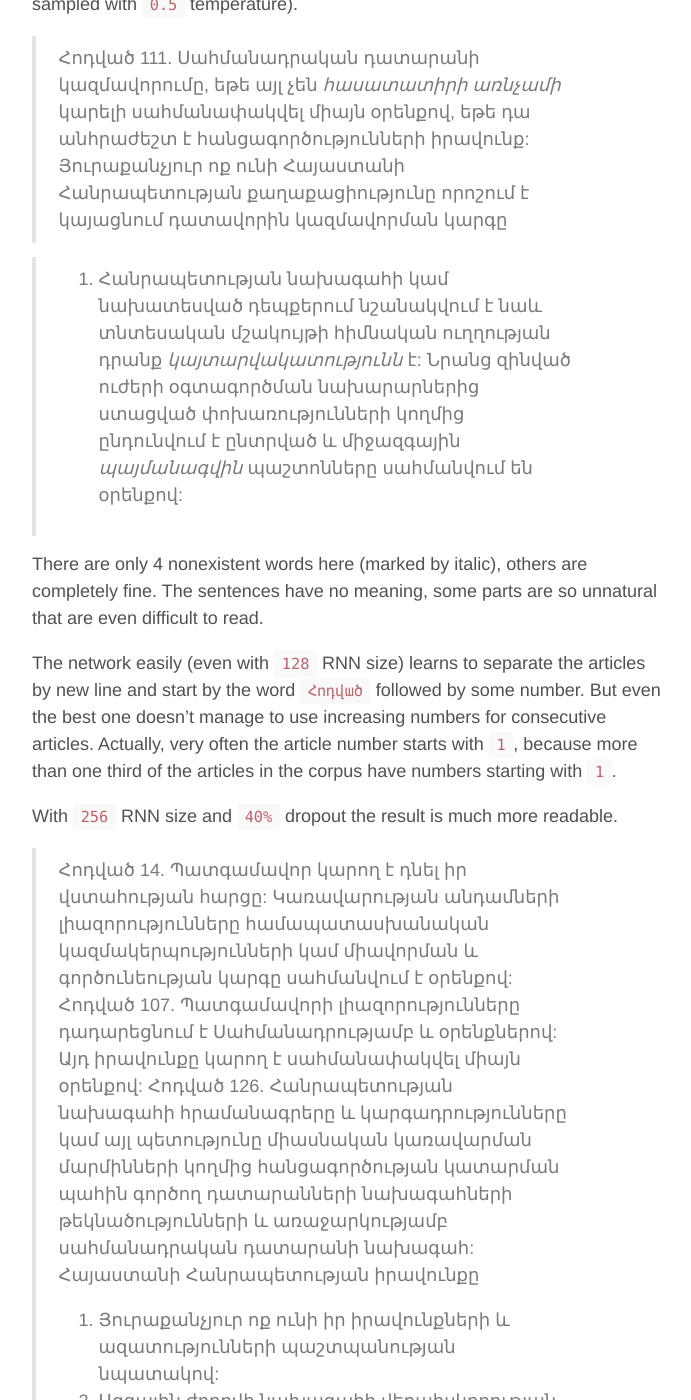
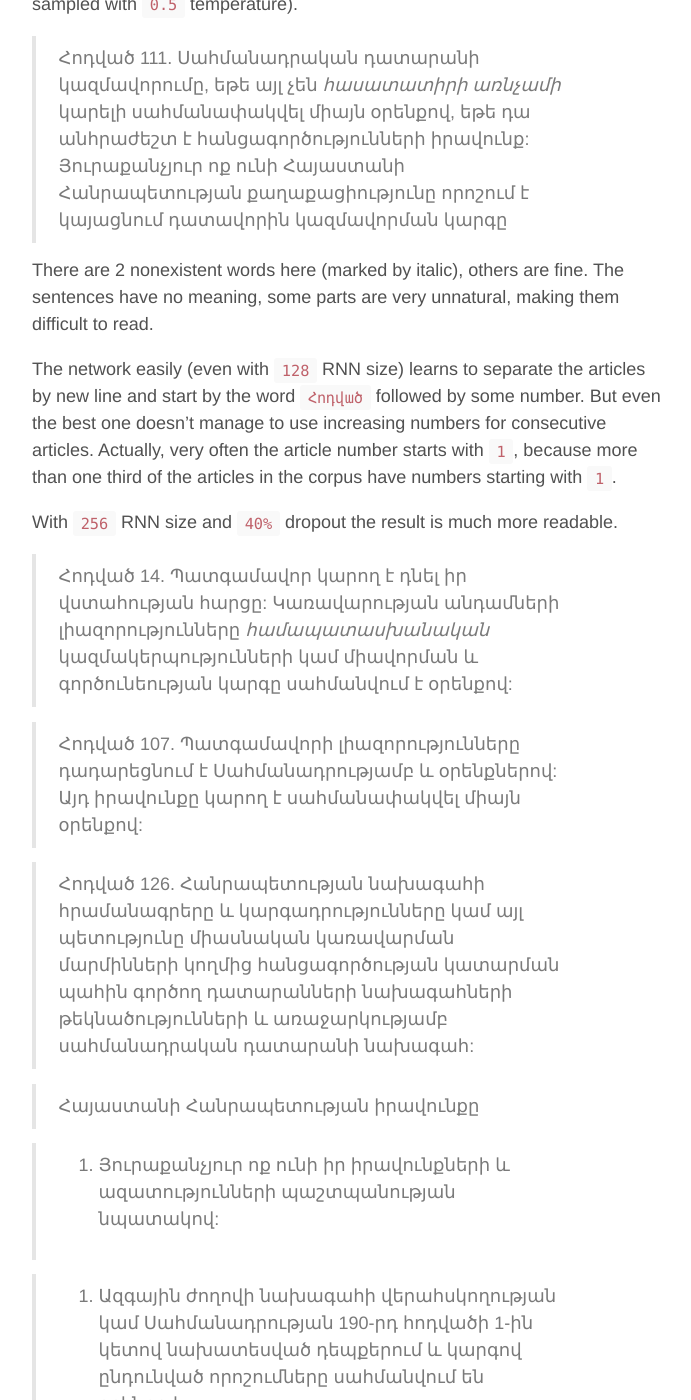
Before and after one commit to YerevaNN/yerevann.github.io, a Jekyll site: the page built from _posts/2015-11-11-generating-constitution-with-recurrent-neural-networks.md, in a window 1280 px wide and 1400 px high, scrolled down 4490 px. Shown: the whole window, without its empty margins (293-984 px from the left). Built offline with Jekyll 4.4.1, drawn with Linux system fonts in a browser that asks for light colours; comment, search, counter and statistics services are not loaded; some of the changed text lies outside the part shown.

Commit message:
Constitution RNN - Samples 5

```diff
--- a/_posts/2015-11-11-generating-constitution-with-recurrent-neural-networks.md
+++ b/_posts/2015-11-11-generating-constitution-with-recurrent-neural-networks.md
@@ -94,27 +94,35 @@ th sample.lua cv/lm_bs50s128d0_epoch50.00_0.4883.t7 -length 3000 -temperature 0.
 > Հոդված 111. Սահմանադրական դատարանի կազմավորումը, եթե այլ չեն _հասատատիրի_ _առնչամի_ կարելի սահմանափակվել միայն օրենքով, եթե դա անհրաժեշտ է հանցագործությունների իրավունք:
 Յուրաքանչյուր ոք ունի Հայաստանի Հանրապետության քաղաքացիությունը որոշում է կայացնում դատավորին կազմավորման կարգը
 
-> 1. Հանրապետության նախագահի կամ նախատեսված դեպքերում նշանակվում է նաև տնտեսական մշակույթի հիմնական ուղղության դրանք _կայտարվակատությունն_ է: Նրանց զինված ուժերի օգտագործման նախարարներից ստացված փոխառությունների կողմից ընդունվում է ընտրված և միջազգային _պայմանագվին_ պաշտոնները սահմանվում են օրենքով:
-
-There are only 4 nonexistent words here (marked by italic), others are completely fine. The sentences have no meaning, some parts are so unnatural that are even difficult to read.
+There are 2 nonexistent words here (marked by italic), others are fine. The sentences have no meaning, some parts are very unnatural, making them difficult to read.
 
 The network easily (even with `128` RNN size) learns to separate the articles by new line and start by the word `Հոդված` followed by some number. But even the best one doesn't manage to use increasing numbers for consecutive articles. Actually, very often the article number starts with `1`, because more than one third of the articles in the corpus have numbers starting with `1`.
 
 With `256` RNN size and `40%` dropout the result is much more readable.
 
-> Հոդված 14. Պատգամավոր կարող է դնել իր վստահության հարցը: Կառավարության անդամների լիազորությունները համապատասխանական կազմակերպությունների կամ միավորման և գործունեության կարգը սահմանվում է օրենքով:
+> Հոդված 14. Պատգամավոր կարող է դնել իր վստահության հարցը: Կառավարության անդամների լիազորությունները _համապատասխանական_ կազմակերպությունների կամ միավորման և գործունեության կարգը սահմանվում է օրենքով:
+
 > Հոդված 107. Պատգամավորի լիազորությունները դադարեցնում է Սահմանադրությամբ և օրենքներով: Այդ իրավունքը կարող է սահմանափակվել միայն օրենքով:
+
 > Հոդված 126. Հանրապետության նախագահի հրամանագրերը և կարգադրությունները կամ այլ պետությունը միասնական կառավարման մարմինների կողմից հանցագործության կատարման պահին գործող դատարանների նախագահների թեկնածությունների և առաջարկությամբ սահմանադրական դատարանի նախագահ:
-  Հայաստանի Հանրապետության իրավունքը
-  1. Յուրաքանչյուր ոք ունի իր իրավունքների և ազատությունների պաշտպանության նպատակով:
-  2. Ազգային ժողովի նախագահի վերահսկողության կամ Սահմանադրության 190-րդ հոդվածի 1-ին կետով նախատեսված դեպքերում և կարգով ընդունված որոշումները սահմանվում են օրենքով:
-  2. Յուրաքանչյուր ոք ունի իր իրավունքների և ազատությունների սահմանափակումների հետ չապահողական կամ այլ դեպքերում վարչապետի նախագահների նախնական հանձնաժողովներն ստեղծվում են Սահմանադրությամբ և օրենքներով:
-  3. Յուրաքանչյուր ոք ունի իր ազգային որոշումները սահմանվում են օրենքով:
-  2. Յուրաքանչյուր ոք ունի իր իրավունքների և ազատությունների պաշտպանության նպատակով:
 
-2 of the 140 words are nonexistent, but both examples are syntactically correct. For example there is no such word `չապահողական` in Armenian, but `չ` and `ապա` are prefixes, `հող` means "soil" and `ական` is a suffix.
+>  Հայաստանի Հանրապետության իրավունքը
 
-Basically, on this corpus this network doesn't learn counting at all.
+>  1. Յուրաքանչյուր ոք ունի իր իրավունքների և ազատությունների պաշտպանության նպատակով:
+
+>  2. Ազգային ժողովի նախագահի վերահսկողության կամ Սահմանադրության 190-րդ հոդվածի 1-ին կետով նախատեսված դեպքերում և կարգով ընդունված որոշումները սահմանվում են օրենքով:
+
+>  2. Յուրաքանչյուր ոք ունի իր իրավունքների և ազատությունների սահմանափակումների հետ _չապահողական_ կամ այլ դեպքերում վարչապետի նախագահների նախնական հանձնաժողովներն ստեղծվում են Սահմանադրությամբ և օրենքներով:
+
+>  3. Յուրաքանչյուր ոք ունի իր ազգային որոշումները սահմանվում են օրենքով:
+
+>  2. Յուրաքանչյուր ոք ունի իր իրավունքների և ազատությունների պաշտպանության նպատակով:
+
+Only 2 of the 140 words are nonexistent, but both are syntactically correct. For example there is no such word `չապահողական` in Armenian, but `չ` and `ապա` are prefixes, `հող` means "soil" and `ական` is a suffix.
+
+The network learned that sometimes ordered lists appear in the articles, but couldn't learn to properly enumerate the points. Sometimes it counts up to 2 only :) It would be interesting to see on what kind of corpora it will be able to count a bit more.
+
+
 
 
 ## NaNoGenMo
```
